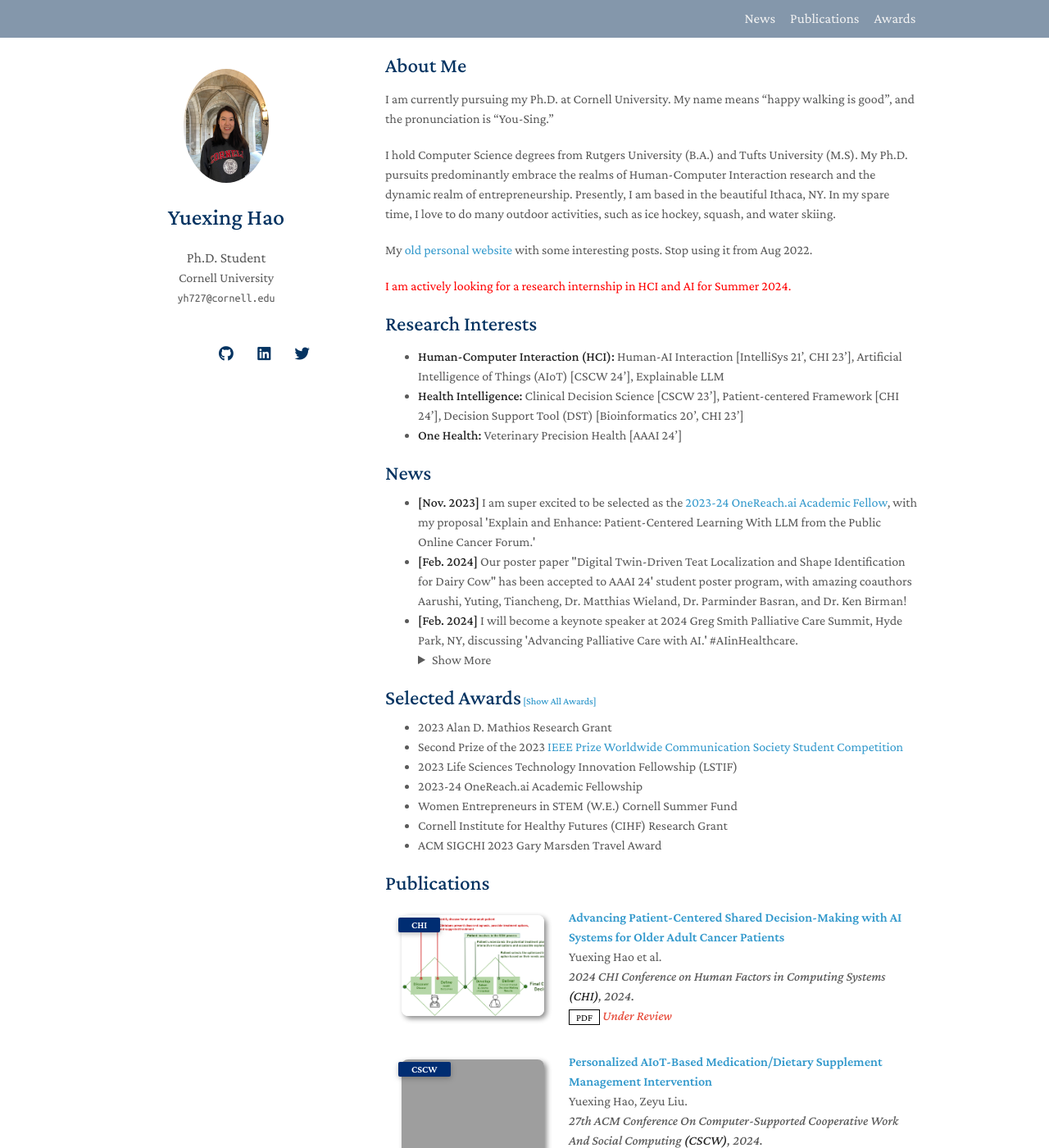
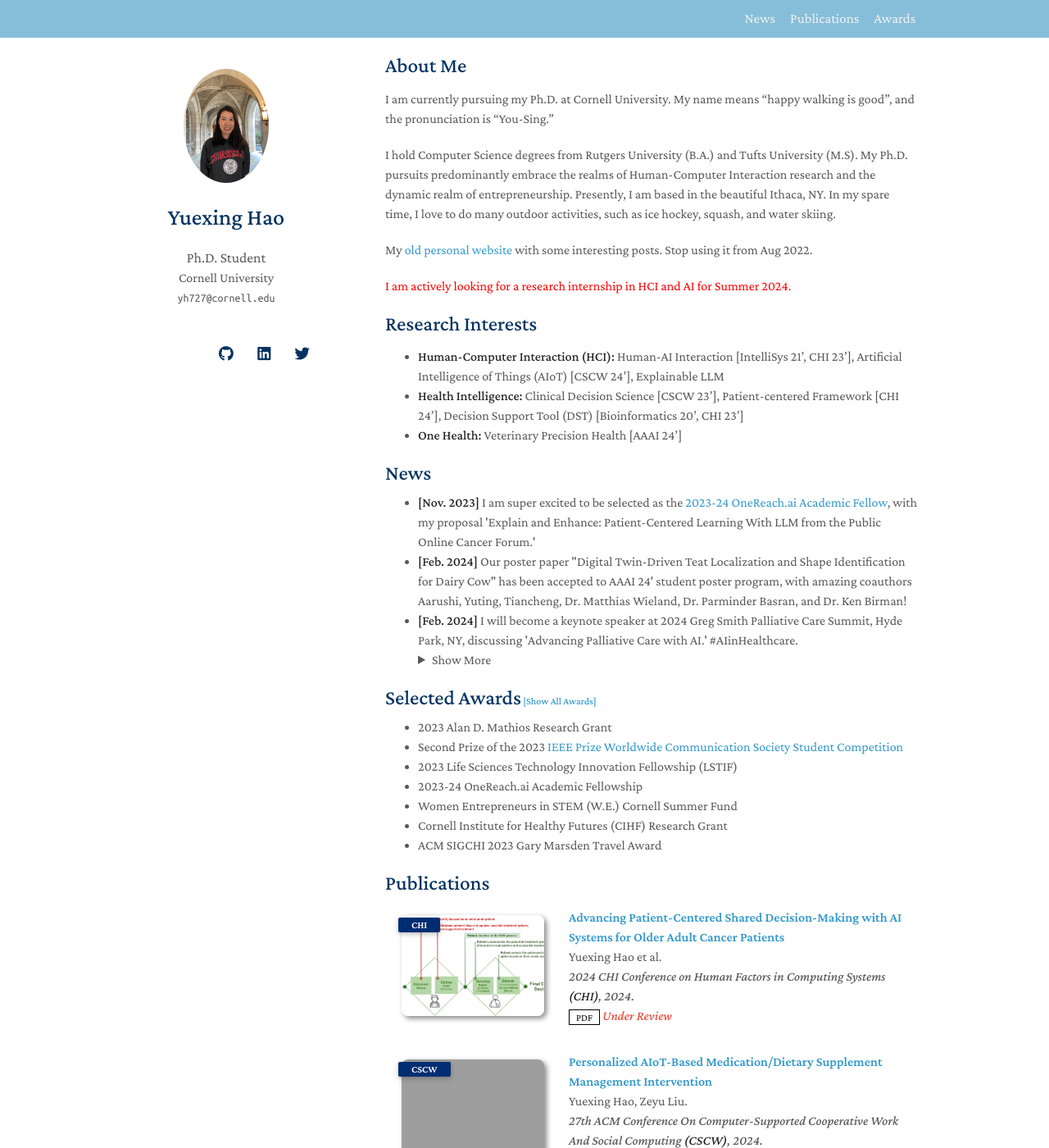
Before and after one commit to YuexingHao/Yuexing-Hao, a Jekyll site: the page built from index.md, in a window 1280 px wide and 1400 px high. Shown: the whole window at 82% size. Built offline with Jekyll 4.4.1, drawn with Linux system fonts in a browser that asks for light colours; nearby versions of some CDN libraries; a style sheet for code colours, icons or effects is not loaded; our own code applies the rules of GitHub Pages for plain Markdown files; grey boxes are pictures that could not be loaded.

Commit message:
Update nav.css

```diff
--- a/assets/css/nav.css
+++ b/assets/css/nav.css
@@ -1,6 +1,6 @@
 /* Add a black background color to the top navigation */
 .topnav {
-    background-color: #8497ab;
+    background-color: #86bed9;
     overflow: hidden;
 	position:fixed;
 	z-index:999;
```
